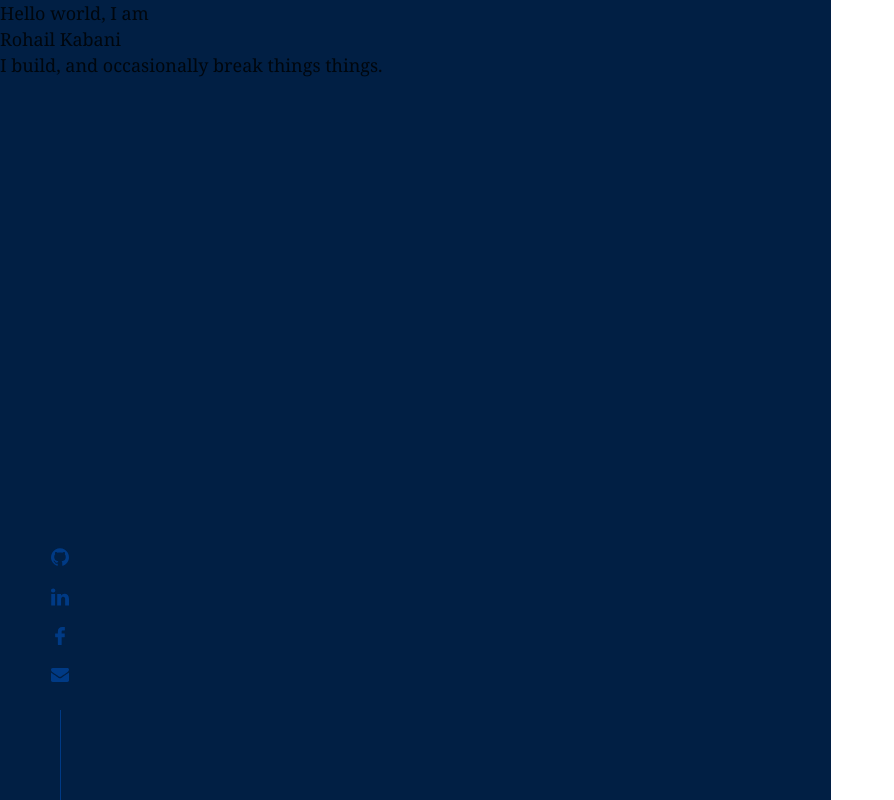
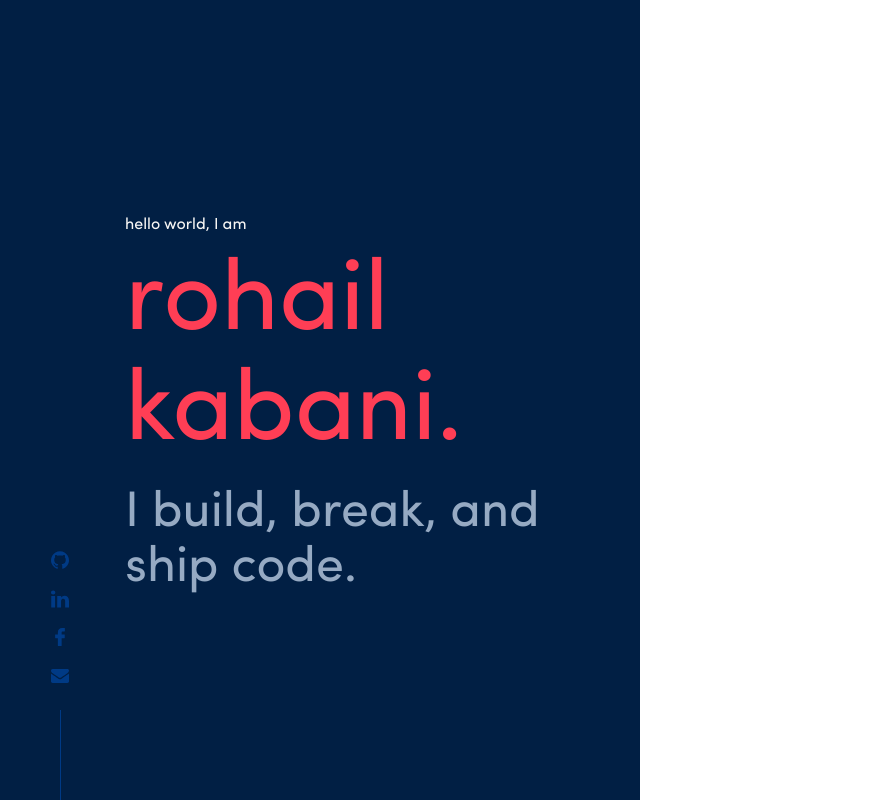
Before and after one commit to rkabani19/rkabani19.github.io, a Gatsby site in the folder version-2.0/: page / in a window 1280 px wide. Shown: the whole page, without its empty margins (0-894 px from the left). Built offline with nearby package versions, Linux system fonts and the light colour scheme; Gatsby itself is replaced by a stand-in of ours.

Commit message:
customize left container, add content

```diff
--- a/version-2.0/src/components/about.js
+++ b/version-2.0/src/components/about.js
@@ -1,25 +1,53 @@
 import React from 'react';
 import styled from 'styled-components';
-import { theme } from '../styles';
+import { theme, media } from '../styles';
 import Social from './social'
 
-const {colors, fonts} = theme;
+const { colors, fonts, fontSizes } = theme;
 
  const AboutContainer = styled.div`
+  display: flex;
+  justify-content: center;
+  align-items: center;
+  flex-direction: column;
+  align-items: flex-start;
+  min-height: 100vh;
+  padding: 0 50px 0 125px;
+  ${media.desktop`padding: 0 100px;`};
+  ${media.tablet`padding: 0 50px;`};
+  ${media.phablet`padding: 0 25px;`};
   background-color: ${colors.navy};
-  height: 100%;
 `;
 
 const Hello = styled.div`
+  color: ${colors.whitish};
+  font-size: ${fontSizes.medium};
 `;
 
 const Name = styled.div`
+  color: ${colors.brightRed};
+  line-height: 1.1;
+  font-size: 100px;
+  ${media.desktop`font-size: 100px;`};
+  ${media.tablet`font-size: 80px;`};
+  ${media.phablet`font-size: 70px;`};
+  ${media.phone`font-size: 60px;`};
 `;
 
 const Subtitle = styled.div`
+  margin-top: 25px;
+  line-height: 1.1;
+  color: ${colors.slate};
+  font-size: 50px;
+  ${media.desktop`font-size: 50px;`};
+  ${media.tablet`font-size: 40px;`};
+  ${media.phablet`font-size: 30px;`};
+  ${media.phone`font-size: 20px;`};
 `;
 
 const Excerpt = styled.div`
+  margin-top: 15px;
+  color: ${colors.slate};
 `;
 
  export default function About(props) {
@@ -30,7 +58,7 @@ const Excerpt = styled.div`
       <Hello>{data.frontmatter.title}</Hello>
       <Name>{data.frontmatter.name}</Name>
       <Subtitle>{data.frontmatter.subtitle}</Subtitle>
-      {/* <Excerpt>{data.html}</Excerpt> */}
+      {/* <Excerpt dangerouslySetInnerHTML={{ __html: data.html }}/> */}
       <Social/>
     </AboutContainer>
   )
--- a/version-2.0/src/content/about/index.md
+++ b/version-2.0/src/content/about/index.md
@@ -1,7 +1,7 @@
 ---
-title: 'Hello world, I am'
-name: 'Rohail Kabani'
-subtitle: 'I build, and occasionally break things things.'
+title: 'hello world, I am'
+name: 'rohail kabani.'
+subtitle: 'I build, break, and ship code.'
 ---
 
-I'm a software engineer with experience in backend and Andorid development, and am interested in HCI and NLP. Currently working at [Shopify](https://www.shopify.com/) as a Backend Software Engineer.
+I'm a software engineer with experience in backend and Andorid development, and an interest in HCI and NLP. Currently working at [Shopify](https://www.shopify.com/) as a Backend Software Engineer Intern.
--- a/version-2.0/src/pages/index.js
+++ b/version-2.0/src/pages/index.js
@@ -3,14 +3,17 @@ import Layout from "../components/layout"
 import styled from 'styled-components';
 import { About } from "../components";
 import { graphql } from 'gatsby';
+import { media } from '../styles';
 
 const LeftContainer = styled.div`
-  flex-grow: 1;
+  flex-basis: 50%;
+  flex: 1;
   height: 100vh
 `;
 
  const RightContainer = styled.div`
-  flex-grow: 1;
+  flex-basis: 50%;
+  flex; 1;
   height: 100vh
 `;
 
--- a/version-2.0/src/styles/GlobalStyle.js
+++ b/version-2.0/src/styles/GlobalStyle.js
@@ -1,5 +1,8 @@
 import { createGlobalStyle } from 'styled-components'
+import theme from './theme'
 import * as fontFamilies from '../fonts';
+
+const { colors, fonts, fontSizes } = theme;
 
 const GlobalStyle = createGlobalStyle`
   @font-face {
@@ -68,15 +71,21 @@ const GlobalStyle = createGlobalStyle`
   // --------------------------------------------------------------
 
   html {
-    font-family: sans-serif;
-    -ms-text-size-adjust: 100%;
-    -webkit-text-size-adjust: 100%;
+    box-sizing: border-box;
+    width: 100%;
   }
+
   body {
     margin: 0;
+    width: 100%;
+    min-height: 100%;
+    overflow-x: hidden;
     -webkit-font-smoothing: antialiased;
     -moz-osx-font-smoothing: grayscale;
+    font-family: ${fonts.SofiaPro};
+    font-size: ${fontSizes.xlarge}
   }
+
   article,
   aside,
   details,
@@ -253,11 +262,6 @@ const GlobalStyle = createGlobalStyle`
     -webkit-appearance: button;
     font: inherit;
   }
-  html {
-    font: 112.5%/1.45em georgia, serif;
-    box-sizing: border-box;
-    overflow-y: scroll;
-  }
   * {
     box-sizing: inherit;
   }
@@ -266,17 +270,6 @@ const GlobalStyle = createGlobalStyle`
   }
   *:after {
     box-sizing: inherit;
-  }
-  body {
-    color: hsla(0, 0%, 0%, 0.8);
-    font-family: georgia, serif;
-    font-weight: normal;
-    word-wrap: break-word;
-    font-kerning: normal;
-    -moz-font-feature-settings: "kern", "liga", "clig", "calt";
-    -ms-font-feature-settings: "kern", "liga", "clig", "calt";
-    -webkit-font-feature-settings: "kern", "liga", "clig", "calt";
-    font-feature-settings: "kern", "liga", "clig", "calt";
   }
   img {
     max-width: 100%;
--- a/version-2.0/src/styles/index.js
+++ b/version-2.0/src/styles/index.js
@@ -1,7 +1,8 @@
 import GlobalStyle from './GlobalStyle'
 import theme from './theme'
-
+import media from './media'
 export {
   GlobalStyle,
-  theme
+  theme,
+  media
 }
--- /dev/null
+++ b/version-2.0/src/styles/media.js
@@ -0,0 +1,27 @@
+import { css } from 'styled-components';
+
+const sizes = {
+  giant: 1440,
+  bigDesktop: 1200,
+  desktop: 1000,
+  tablet: 768,
+  thone: 600,
+  phablet: 480,
+  phone: 376,
+  tiny: 330,
+};
+
+// iterate through the sizes and create a media template
+export const media = Object.keys(sizes).reduce((accumulator, label) => {
+  // use em in breakpoints to work properly cross-browser and support users
+  // changing their browsers font-size: https://zellwk.com/blog/media-query-units/
+  const emSize = sizes[label] / 16;
+  accumulator[label] = (...args) => css`
+    @media (max-width: ${emSize}em) {
+      ${css(...args)};
+    }
+  `;
+  return accumulator;
+}, {});
+
+export default media;
--- a/version-2.0/src/styles/theme.js
+++ b/version-2.0/src/styles/theme.js
@@ -4,6 +4,7 @@ const theme = {
     navy: '#011F44',
     bluish: '#003A85',
     brightRed: '#FF3E55',
+    slate: '#96AAC3'
   },
 
   fonts: {
```
